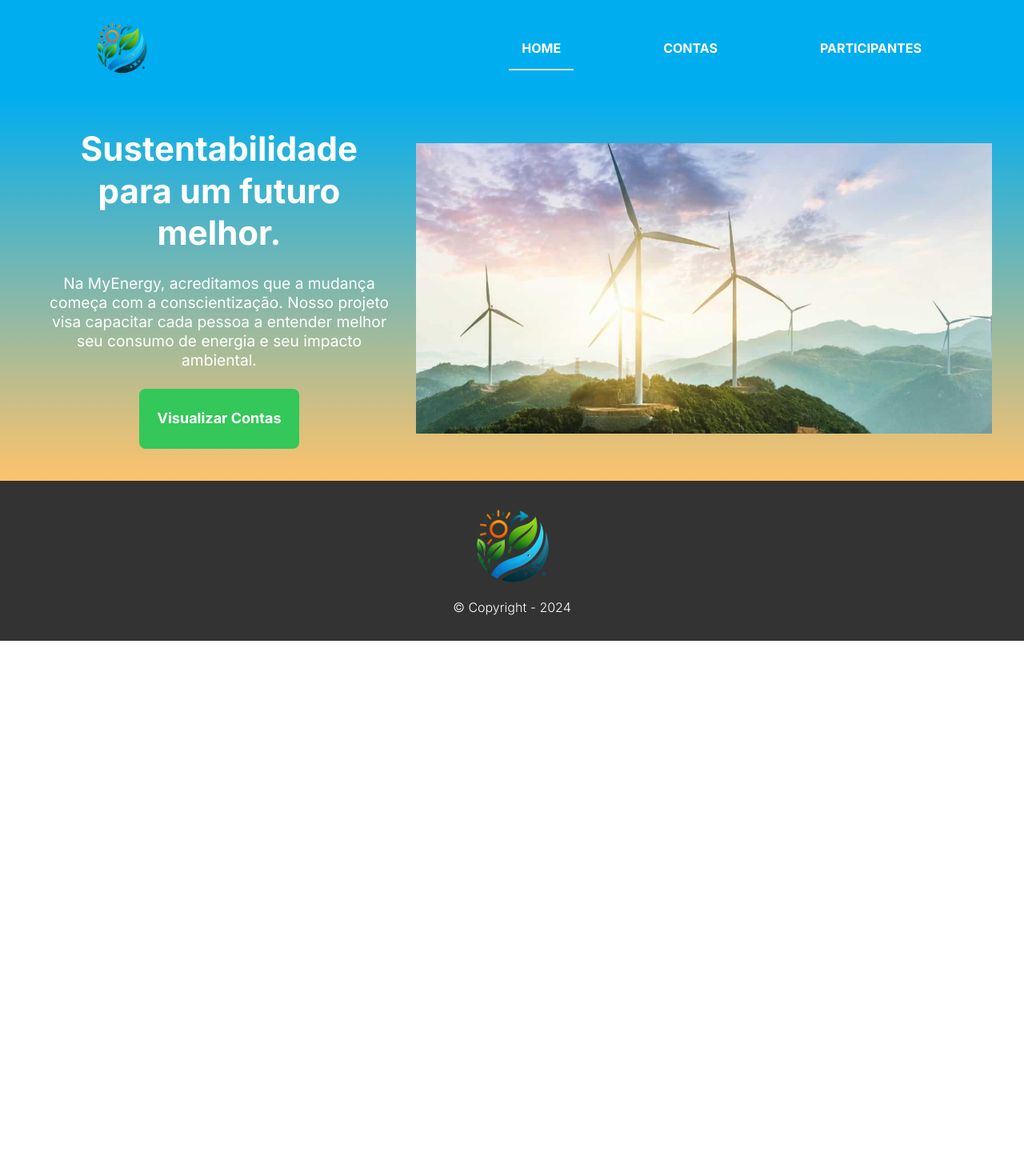
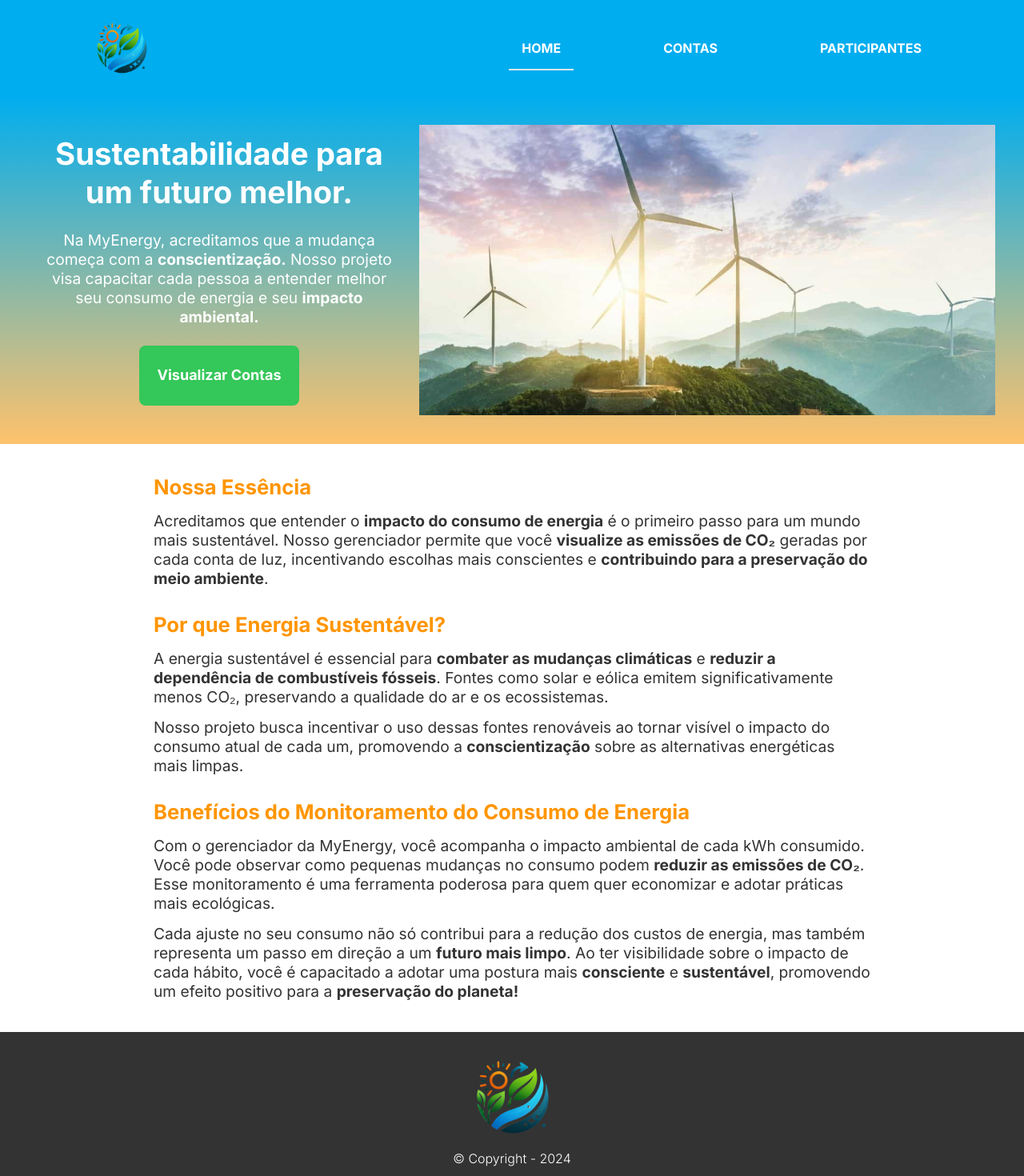
Before and after one commit to victoraugustogfavaro/my-energy, a Next.js app in the folder my-energy/: page / in a window 1280 px wide. Shown: the top 1470 px of the page at 80% size. Before the commit the page ends 801 px from the top, so only its background shows below. Built offline with nearby package versions, Linux system fonts and the light colour scheme.

Commit message:
Melhorias no Banner e Menu

```diff
--- a/my-energy/src/app/page.tsx
+++ b/my-energy/src/app/page.tsx
@@ -4,6 +4,64 @@ function Home() {
   return (
     <main>
       <Banner />
+      <div className={"w-[70%] my-[3%] mx-auto"}>
+        <h2 className={"text-laranja mt-[30px] text-[1.6rem] font-bold"}>
+          Nossa Essência
+        </h2>
+        <p className={"mt-[14px] text-[1.2rem] text-cinza"}>
+          Acreditamos que entender o{" "}
+          <span className="font-bold">impacto do consumo de energia</span> é o
+          primeiro passo para um mundo mais sustentável. Nosso gerenciador
+          permite que você{" "}
+          <span className="font-bold">visualize as emissões de CO₂</span>{" "}
+          geradas por cada conta de luz, incentivando escolhas mais conscientes
+          e{" "}
+          <span className="font-bold">
+            contribuindo para a preservação do meio ambiente
+          </span>
+          .
+        </p>
+        <h2 className={"text-laranja mt-[30px] text-[1.6rem] font-bold"}>
+          Por que Energia Sustentável?
+        </h2>
+        <p className={"mt-[14px] text-[1.2rem] text-cinza"}>
+          A energia sustentável é essencial para{" "}
+          <span className="font-bold">combater as mudanças climáticas</span> e{" "}
+          <span className="font-bold">
+            reduzir a dependência de combustíveis fósseis
+          </span>
+          . Fontes como solar e eólica emitem significativamente menos CO₂,
+          preservando a qualidade do ar e os ecossistemas.
+        </p>
+        <p className={"mt-[14px] text-[1.2rem] text-cinza"}>
+          Nosso projeto busca incentivar o uso dessas fontes renováveis ao
+          tornar visível o impacto do consumo atual de cada um, promovendo a{" "}
+          {""}
+          <span className="font-bold">conscientização</span> sobre as
+          alternativas energéticas mais limpas.
+        </p>
+        <h2 className={"text-laranja mt-[30px] text-[1.6rem] font-bold"}>
+          Benefícios do Monitoramento do Consumo de Energia
+        </h2>
+        <p className={"mt-[14px] text-[1.2rem] text-cinza"}>
+          Com o gerenciador da MyEnergy, você acompanha o impacto ambiental de
+          cada kWh consumido. Você pode observar como pequenas mudanças no
+          consumo podem{" "}
+          <span className="font-bold">reduzir as emissões de CO₂</span>. Esse
+          monitoramento é uma ferramenta poderosa para quem quer economizar e
+          adotar práticas mais ecológicas.
+        </p>
+        <p className={"mt-[14px] text-[1.2rem] text-cinza"}>
+          Cada ajuste no seu consumo não só contribui para a redução dos custos
+          de energia, mas também representa um passo em direção a um{" "}
+          <span className="font-bold">futuro mais limpo</span>. Ao ter
+          visibilidade sobre o impacto de cada hábito, você é capacitado a
+          adotar uma postura mais <span className="font-bold">consciente</span>{" "}
+          e <span className="font-bold">sustentável</span>, promovendo um efeito
+          positivo para a{" "}
+          <span className="font-bold">preservação do planeta!</span>
+        </p>
+      </div>
     </main>
   );
 }
--- a/my-energy/src/components/Banner/Banner.tsx
+++ b/my-energy/src/components/Banner/Banner.tsx
@@ -4,15 +4,16 @@ import Link from "next/link";
 
 function Banner() {
   return (
-    <section className="flex flex-col bg-gradientFundo text-white text-center h-auto gap-6 p-5 justify-center items-center md:gap-10 xl:flex-row xl:text-left xl:justify-evenly xl:p-10 xl:gap-8">
-      <div className="flex flex-col justify-center items-center gap-6 md:w-[600px] xl:w-[468px] xl:ml-5">
-        <h1 className="font-bold text-[1.7rem] md:text-[2rem] xl:text-[2.625rem] text-center">
+    <section className="flex flex-col bg-gradientFundo text-white text-center h-auto gap-6 p-5 justify-center items-center md:gap-10 xl:flex-row xl:text-left xl:justify-evenly xl:p-9 xl:gap-8">
+      <div className="flex flex-col justify-center items-center gap-6 md:w-[610px] xl:w-[500px] xl:ml-5">
+        <h1 className="font-bold text-[1.7rem] md:text-[2rem] xl:text-[2.4rem] text-center">
           Sustentabilidade para um futuro melhor.
         </h1>
         <h2 className="text-[1.1rem] md:text-[1.2rem] text-center">
-          Na MyEnergy, acreditamos que a mudança começa com a conscientização.
-          Nosso projeto visa capacitar cada pessoa a entender melhor seu consumo
-          de energia e seu impacto ambiental.
+          Na MyEnergy, acreditamos que a mudança começa com a{" "}
+          <span className="font-bold">conscientização.</span> Nosso projeto visa
+          capacitar cada pessoa a entender melhor seu consumo de energia e seu{" "}
+          <span className="font-bold">impacto ambiental.</span>
         </h2>
         <Link
           href="/contas"
--- a/my-energy/src/components/Menu/Menu.tsx
+++ b/my-energy/src/components/Menu/Menu.tsx
@@ -22,7 +22,7 @@ function Menu() {
       <ul
         className={
           buttomLinks
-            ? "flex flex-col gap-4 sm:flex-row sm:gap-4 mg:gap-14 lg:gap-16  xl:gap-24 xxl:ml-[145px]  text-white text-center font-bold"
+            ? "flex flex-col gap-4 sm:flex-row sm:gap-4 mg:gap-14 lg:gap-16  xl:gap-24 xxl:ml-[135px]  text-white text-center font-bold"
             : "flex flex-col gap-4 xs:flex-row xs:gap-8 md:gap-16 lg:gap-24 text-white text-center font-bold"
         }
       >
```
